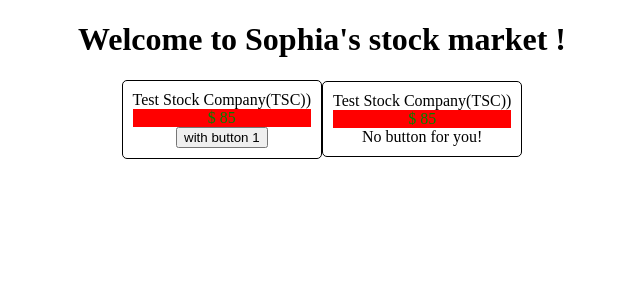
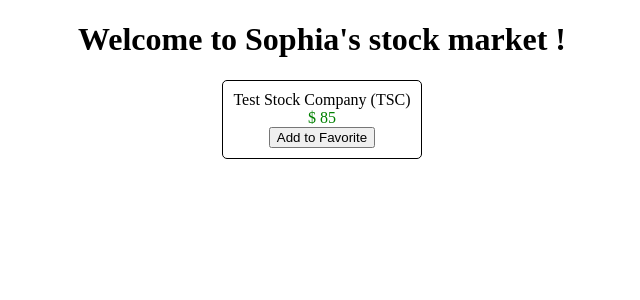
Before and after one commit to sophiaa1031/stock-market, an Angular app: page / in a window 1280 px wide. Shown: the top 300 px of the page, without its empty margins (318-958 px from the left). Built offline with nearby package versions, Linux system fonts and the light colour scheme.

Commit message:
5单元测试：隔离测试、组件交互测试

```diff
--- a/src/app/app.component.html
+++ b/src/app/app.component.html
@@ -11,14 +11,10 @@
   <h1>
       Welcome to {{ title }} !
   </h1>
-  <app-stock-item [stock]="stockObj">
-    <button (click)="tesMethod()">with button 1</button>
-  </app-stock-item>
+  <app-stock-item [stock]="stockObj"
+                (toggleFavorite)="onToggleFavorite($event)"></app-stock-item>
+</div>
 
-  <app-stock-item [stock]="stockObj">
-    No button for you!
-  </app-stock-item>
-</div>
 
 <!-- * * * * * * * * * * * * * * * * * * * * * * * * * * * * * * * -->
 <!-- * * * * * * * * * * * The content above * * * * * * * * * * * -->
--- a/src/app/app.component.ts
+++ b/src/app/app.component.ts
@@ -1,4 +1,4 @@
-import { Component, OnInit, SimpleChanges } from '@angular/core';
+import { Component, OnInit } from '@angular/core';
 import { Stock } from './model/stock';
 
 @Component({
@@ -9,20 +9,14 @@ import { Stock } from './model/stock';
 export class AppComponent implements OnInit {
   title = "Sophia's stock market";
 
-  public stockObj:Stock;
+  public stockObj: Stock;
 
   ngOnInit(): void {
-    this.stockObj = new Stock('Test Stock Company','TSC',85,80);
-    console.log('App Component - On Init')
+    this.stockObj = new Stock('Test Stock Company', 'TSC', 85, 80);
   }
 
-  onToggleFavorite(stockObj:Stock){
-    console.log("Favorite for Sophia's stock",stockObj,'was triggered');
+  onToggleFavorite(stock: Stock) {
+    console.log('Favorite for stock ', this.stockObj, ' was triggered');
     this.stockObj.favorite = !this.stockObj.favorite;
   }
-
-  tesMethod(){
-    console.log("test method in AppComponent triggered")
-  }
-
 }
--- a/src/app/stock/stock-item/stock-item.component.html
+++ b/src/app/stock/stock-item/stock-item.component.html
@@ -2,11 +2,10 @@
 
 <div class="stock-container">
     <div class="name">
-        <!-- <h3>{{name}}</h3> - <h4>({{code}})</h4> -->
-        {{stock.name + '('+stock.code+')'}})
-    </div>
-    <div class="price" [class.positive]="stock.isPositiveChange()"
-                       [class.negative]="!stock.isPositiveChange()"
-                       [style.background-color]="stock.isPositiveChange()?'red':'green'">$ {{stock.price}}</div>
-    <ng-content></ng-content>
-</div>
+        {{stock.name + ' (' + stock.code + ')'}}</div>
+    <div class="price"
+        [class.positive]="stock.isPositiveChange()"
+        [class.negative]="!stock.isPositiveChange()">$ {{stock.price}}</div>
+    <button (click)="onToggleFavorite($event)"
+            *ngIf="!stock.favorite">Add to Favorite</button>
+  </div>
--- a/src/app/stock/stock-item/stock-item.component.ts
+++ b/src/app/stock/stock-item/stock-item.component.ts
@@ -9,7 +9,7 @@ import { Stock } from '../../model/stock';
 export class StockItemComponent {
 
   @Input() public stock: Stock;
-  @Output() private toggleFavorite:EventEmitter<Stock>;
+  @Output() toggleFavorite:EventEmitter<Stock>;
 
   constructor() {
     this.toggleFavorite = new EventEmitter<Stock>();
@@ -18,5 +18,4 @@ export class StockItemComponent {
   onToggleFavorite(event){
     this.toggleFavorite.emit(this.stock);
   }
-
 }
```
Also changed, not shown: 2 other files (tests, documents, lock files or other folders).
